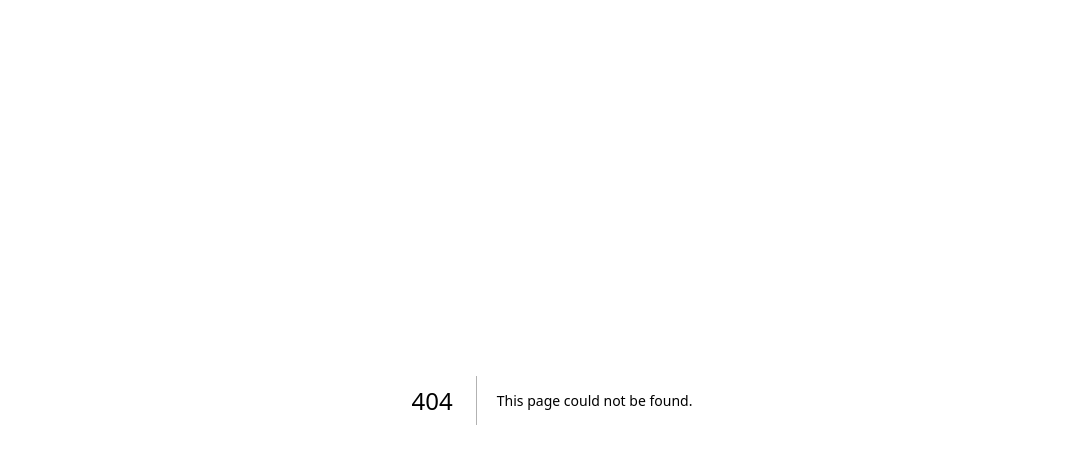
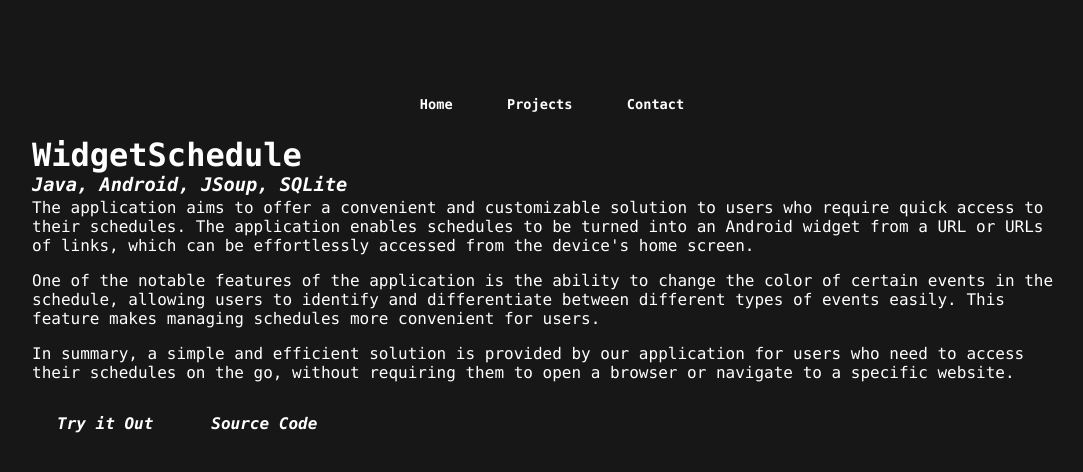
Before and after one commit to lukassobotik/personal-website, a Next.js app: page /project/WidgetSchedule in a window 1280 px wide. Before the commit this address had no page. Shown: the top 472 px of the page, without its empty margins (88-1171 px from the left). Built offline with nearby package versions, Linux system fonts and the light colour scheme.

Commit message:
WidgetSchedule

```diff
--- /dev/null
+++ b/pages/project/WidgetSchedule.tsx
@@ -0,0 +1,42 @@
+import Head from "next/head";
+import styles from "../../styles/Home.module.css";
+import Navbar from "../../navbar";
+import Image from "next/image";
+
+export default function WidgetSchedule() {
+    return (
+        <>
+            <Head>
+                <title>Widget Schedule</title>
+            </Head>
+            <main className={styles.main}>
+                <Navbar/>
+                <div className={styles.project_overview_section}>
+                    <div className={styles.overview}>
+                        <h1>
+                            WidgetSchedule
+                        </h1>
+                        <h3>
+                            Java, Android, JSoup, SQLite
+                        </h3>
+                        <p>
+                            The application aims to offer a convenient and customizable solution to users who require quick access to their schedules.
+                            The application enables schedules to be turned into an Android widget from a URL or URLs of links, which can be effortlessly accessed from the device&apos;s home screen.
+                        </p>
+                        <p>
+                            One of the notable features of the application is the ability to change the color of certain events in the schedule, allowing users to identify and differentiate between different types of events easily.
+                            This feature makes managing schedules more convenient for users.
+                        </p>
+                        <p>
+                            In summary, a simple and efficient solution is provided by our application for users who need to access their schedules on the go, without requiring them to open a browser or navigate to a specific website.
+                        </p>
+                        <div className={styles.project_link}>
+                            <a href="https://play.google.com/store/apps/details?id=lukas.sobotik.widgetschedule" className={styles.skill}>Try it Out</a>
+                            <a href="https://github.com/PuckyEU/WidgetSchedule" className={styles.skill}>Source Code</a>
+                        </div>
+                    </div>
+                </div>
+            </main>
+        </>
+    )
+}
```
Also changed, not shown: pages/featuredProjects.tsx (+15 -0 lines).
